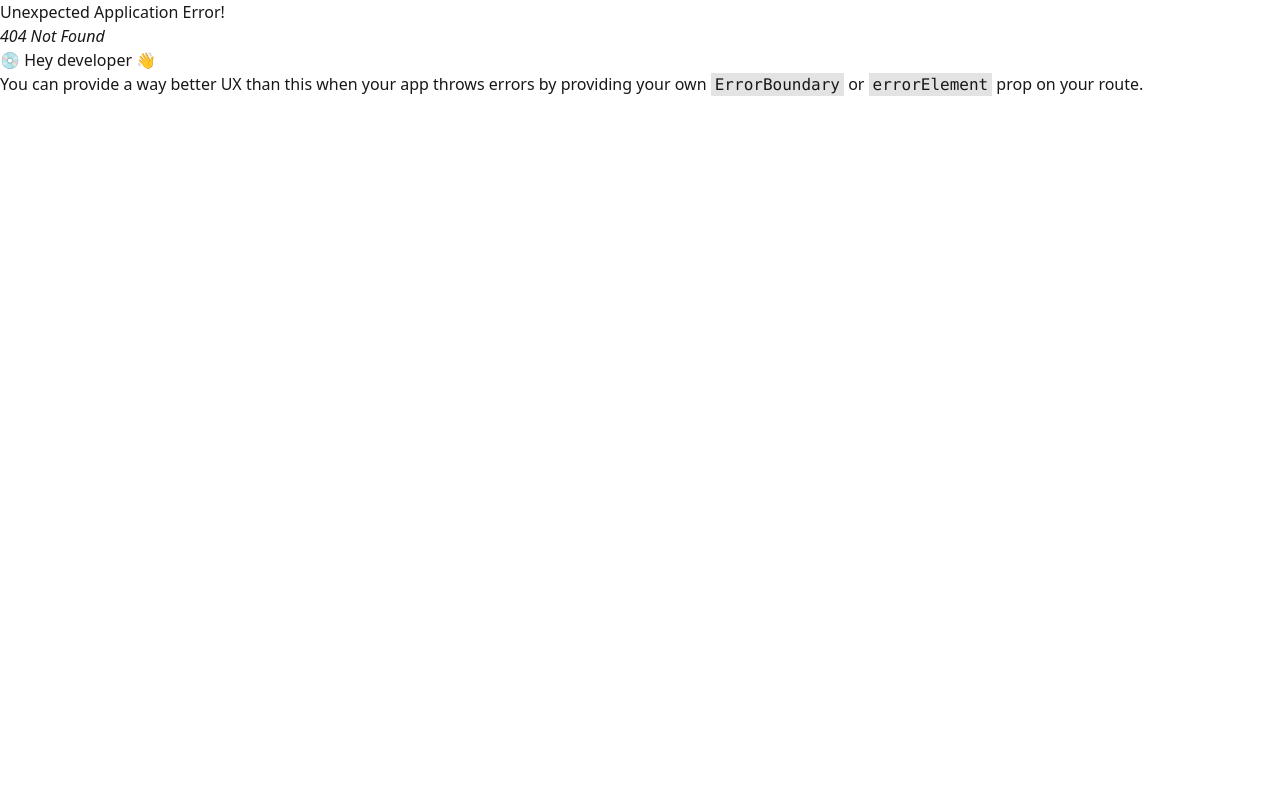
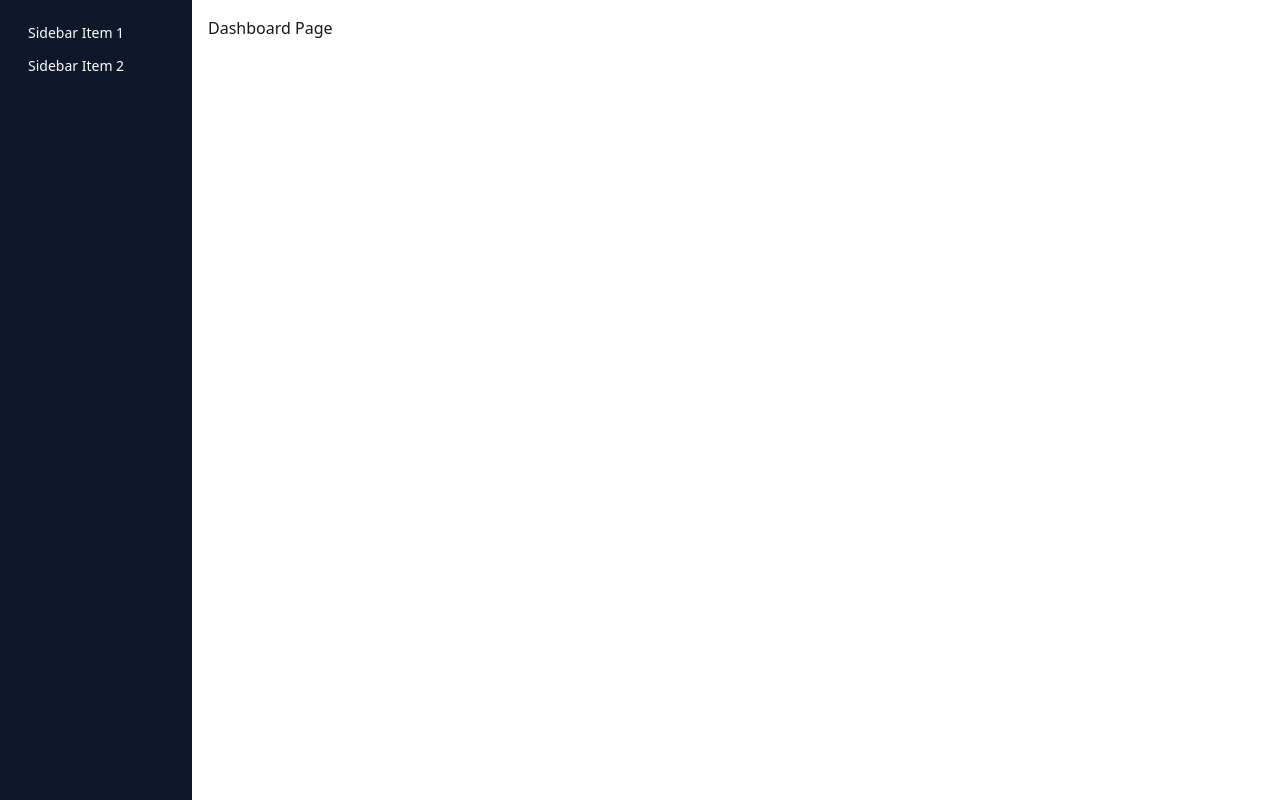
Before and after one commit to tuanemtramtinh/video-streaming-platform-fe, a React (Vite) app: page /admin in a window 1280 px wide. Before the commit this address had no page. Built offline with nearby package versions, Linux system fonts and the light colour scheme.

Commit message:
SCRUM-18 Add template for admin page

```diff
--- a/package.json
+++ b/package.json
@@ -33,6 +33,8 @@
     "eslint-plugin-react-hooks": "^7.0.1",
     "eslint-plugin-react-refresh": "^0.4.24",
     "globals": "^16.5.0",
+    "prettier": "^3.8.1",
+    "prettier-plugin-tailwindcss": "^0.7.2",
     "typescript": "~5.9.3",
     "typescript-eslint": "^8.46.4",
     "vite": "^7.2.4"
--- a/src/index.css
+++ b/src/index.css
@@ -4,3 +4,7 @@
   themes: light --default, dark --prefersdark;
   themes: light --default;
 }
+
+@theme {
+  --color-admin-sidebar: #0F172A;
+}
--- /dev/null
+++ b/src/layouts/AdminLayout.tsx
@@ -0,0 +1,30 @@
+import { Outlet } from "react-router";
+
+export default function AdminLayout() {
+  return (
+    <div className="drawer lg:drawer-open">
+      <input id="my-drawer-3" type="checkbox" className="drawer-toggle" />
+      <div className="drawer-content">
+        <div className="p-4">
+          <Outlet />
+        </div>
+      </div>
+      <div className="drawer-side">
+        <label
+          htmlFor="my-drawer-3"
+          aria-label="close sidebar"
+          className="drawer-overlay"
+        ></label>
+        <ul className="menu bg-admin-sidebar min-h-full w-[15vw] p-4 text-white">
+          {/* Sidebar content here */}
+          <li>
+            <a className="">Sidebar Item 1</a>
+          </li>
+          <li>
+            <a className="">Sidebar Item 2</a>
+          </li>
+        </ul>
+      </div>
+    </div>
+  );
+}
--- /dev/null
+++ b/src/pages/admin/dashboard/index.tsx
@@ -0,0 +1,7 @@
+export default function DashboardPage() {
+  return (
+    <>
+      <div>Dashboard Page </div>
+    </>
+  );
+}
--- /dev/null
+++ b/src/pages/client/login/index.tsx
@@ -0,0 +1,5 @@
+function LoginPage() {
+  return <div>Login</div>;
+}
+
+export default LoginPage;
--- a/src/pages/login/index.tsx
+++ /dev/null
@@ -1,5 +0,0 @@
-function LoginPage() {
-  return <div>Login</div>
-}
-
-export default LoginPage
--- a/src/route.ts
+++ b/src/route.ts
@@ -1,8 +1,11 @@
 import { createBrowserRouter } from "react-router";
-import AppLayout from "./AppLayout";
-import HomePage from "./pages/home";
-import LoginPage from "./pages/login";
-import RegisterPage from "./pages/register";
+import AppLayout from "./layouts/AppLayout";
+import HomePage from "./pages/client/home";
+import LoginPage from "./pages/client/login";
+import RegisterPage from "./pages/client/register";
+import AdminLayout from "./layouts/AdminLayout";
+import DashboardPage from "./pages/admin/dashboard";
+
 
 const router = createBrowserRouter([
   {
@@ -13,6 +16,13 @@ const router = createBrowserRouter([
       { path: "/login", Component: LoginPage },
       { path: "/register", Component: RegisterPage }
     ]
+  },
+  {
+    path: "/admin",
+    Component: AdminLayout,
+    children: [
+      { index: true, Component: DashboardPage }
+    ]
   }
 ])
 
```
Also changed, not shown: src/layouts/AppLayout.tsx (renamed from src/AppLayout.tsx), src/pages/client/home/index.tsx (renamed from src/pages/home/index.tsx), src/pages/client/register/index.tsx (renamed from src/pages/register/index.tsx), 2 other files (tests, documents, lock files or other folders).
